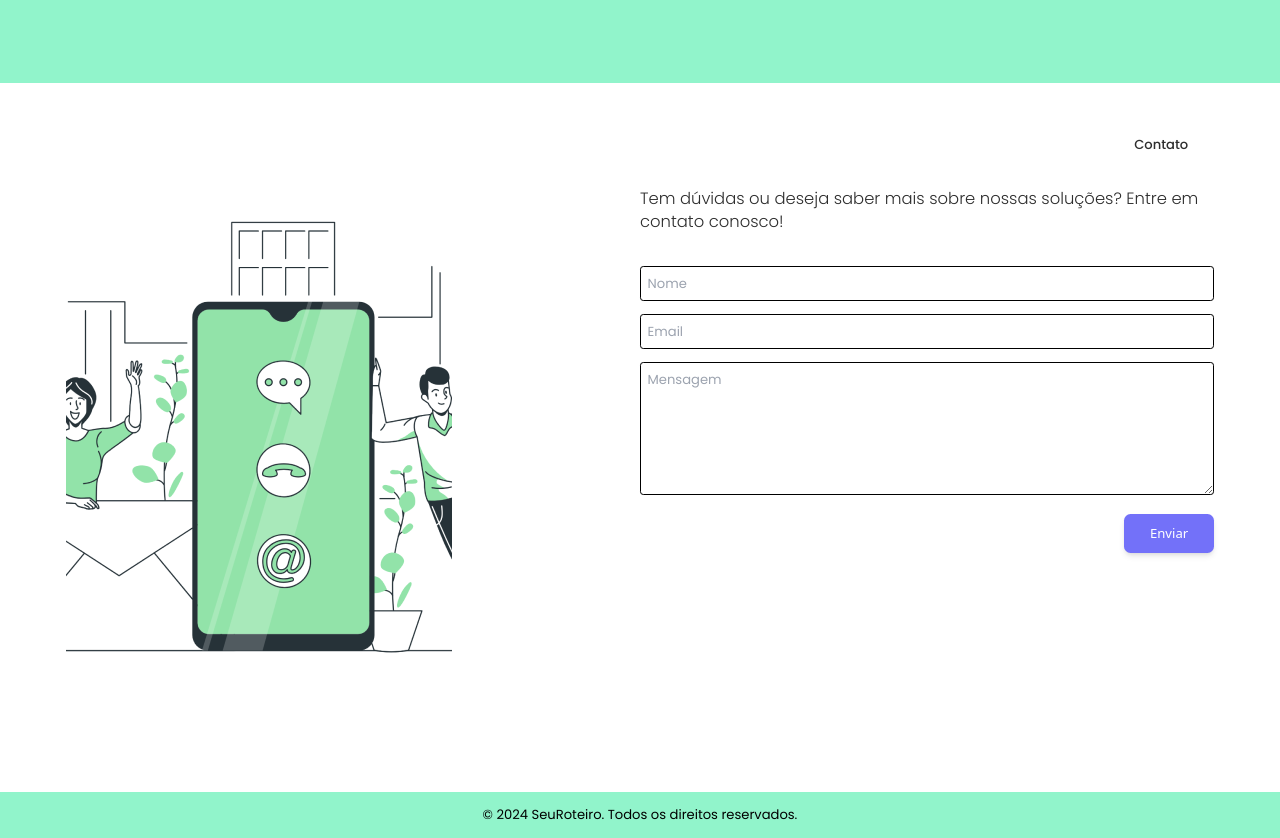
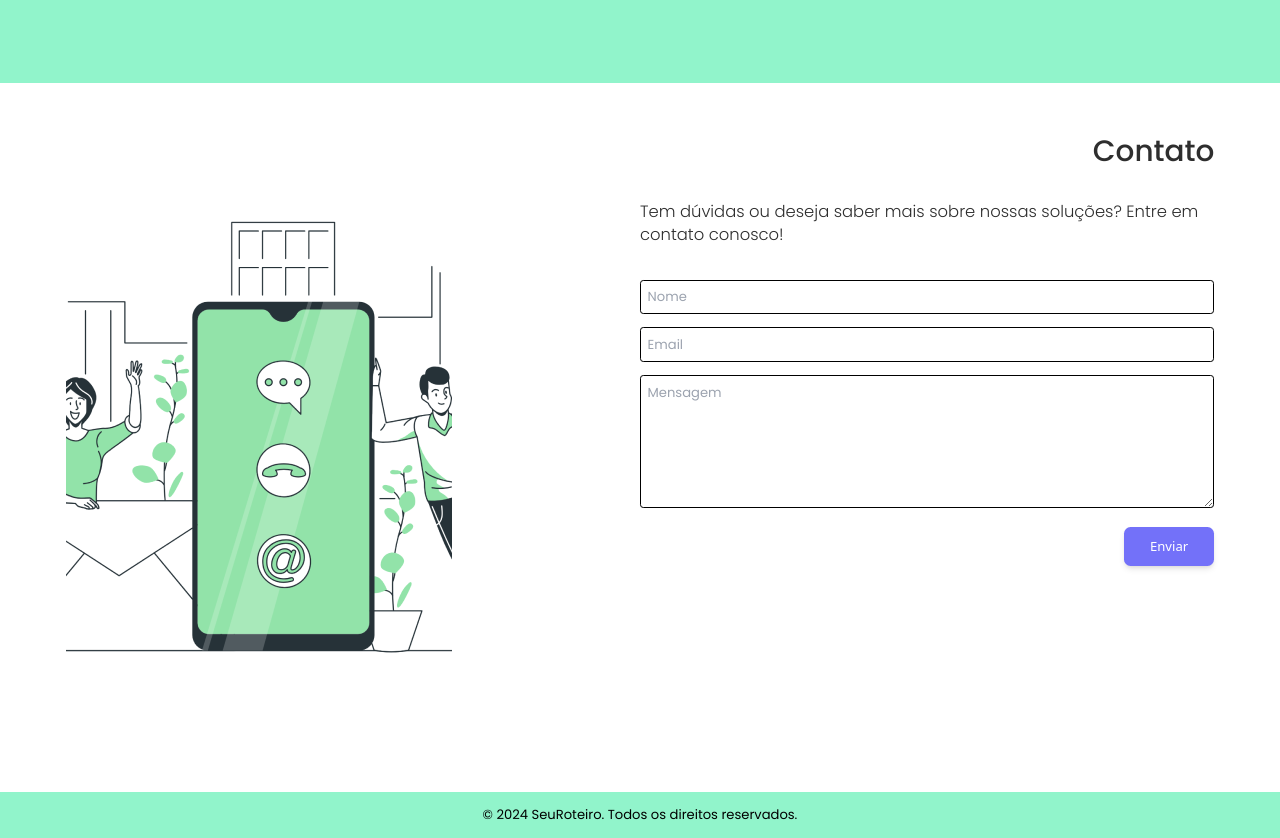
Before and after one commit to goltaraguilherme/vamo-ai-landing, a React (Vite) app: page / in a window 1280 px wide. Shown: the part 1860-2698 px from the top of the page. Built offline with nearby package versions, Linux system fonts and the light colour scheme.

Commit message:
fix contact text size

```diff
--- a/src/App.tsx
+++ b/src/App.tsx
@@ -89,7 +89,7 @@ function App() {
           <img src="./imgcontact.png" alt="" />
         </div>
         <div className="container text-right pl-0">
-          <h2 className="px-8 md:p-0text-4xl font-medium mb-10">Contato</h2>
+          <h2 className="px-8 md:p-0 text-4xl font-medium mb-10">Contato</h2>
           <p className="px-8 md:p-0 font-light text-xl mb-10 text-left">
             Tem dúvidas ou deseja saber mais sobre nossas soluções? Entre em contato conosco!
           </p>
```
